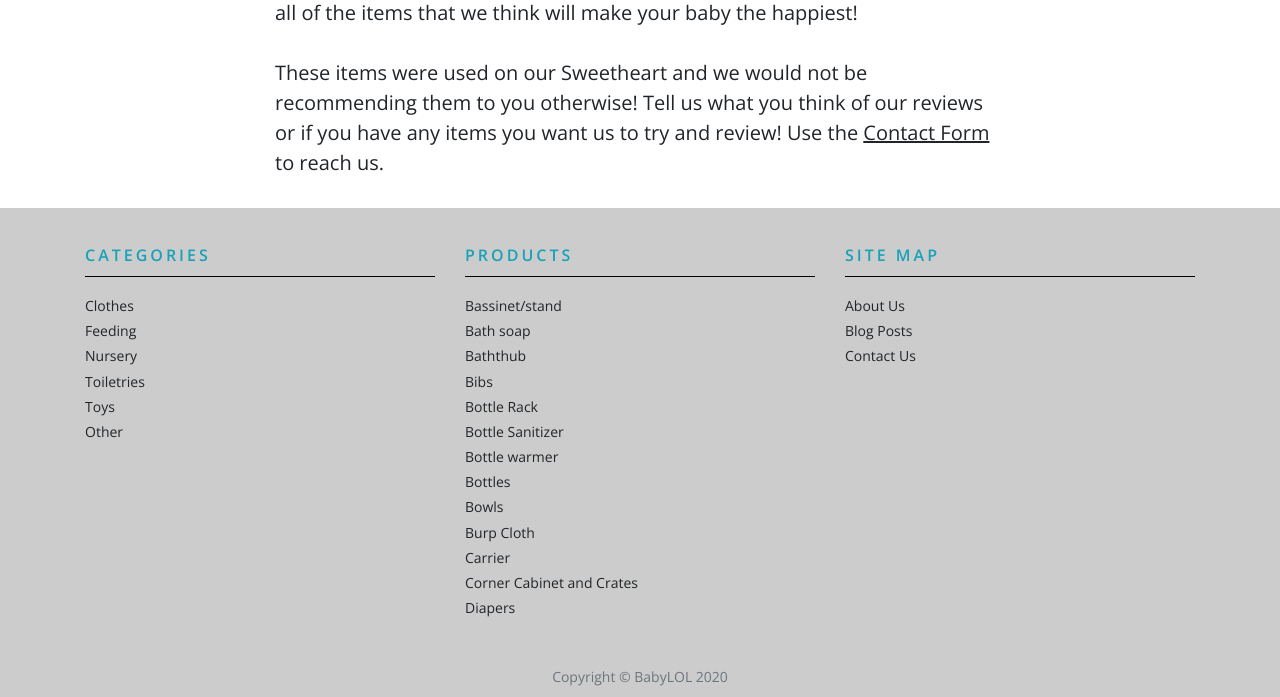
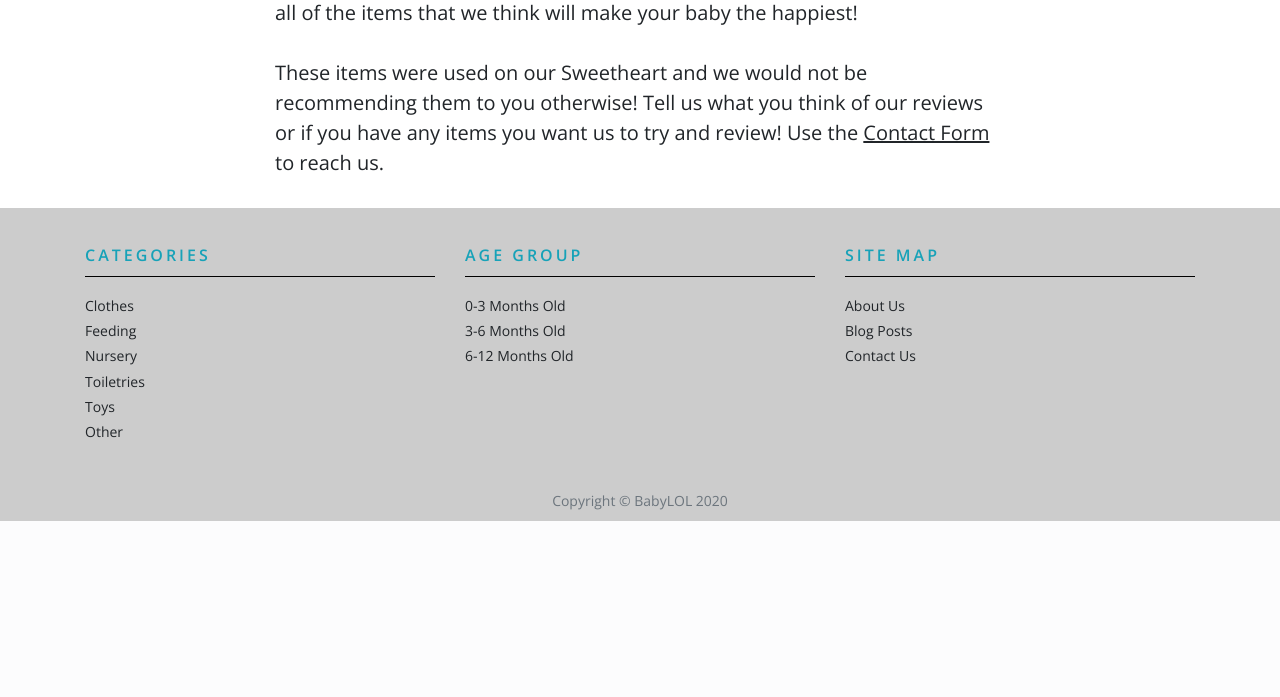
Before and after one commit to ahhlexk/babyproducts, a Django app: page /about in a window 1280 px wide. Shown: the part 884-1581 px from the top of the page. After the commit the page ends 1405 px from the top, so only its background shows below. Run offline with Django 3.2, Linux system fonts and the light colour scheme; some libraries are stand-ins or nearby versions.

Commit message:
updated footer html

```diff
--- a/blog/templates/blog/base.html
+++ b/blog/templates/blog/base.html
@@ -131,20 +131,10 @@
 
                 <div class="col">
                     <ul class="list-unstyled" id="footer-menu">
-                        <li class="footer-header">Products</li>
-                        <li><a href={% url 'tagged' 'bassinet-stand' %}>Bassinet/stand</a></li>
-                        <li><a href={% url 'tagged' 'bath-soap' %}>Bath soap</a></li>
-                        <li><a href={% url 'tagged' 'bathtub' %}>Baththub</a></li>
-                        <li><a href={% url 'tagged' 'bibs' %}>Bibs</a></li>
-                        <li><a href={% url 'tagged' 'bottle-rack' %}>Bottle Rack</a></li>
-                        <li><a href={% url 'tagged' 'bottle-sanitizer' %}>Bottle Sanitizer</a></li>
-                        <li><a href={% url 'tagged' 'bottle-warmer' %}>Bottle warmer</a></li>
-                        <li><a href={% url 'tagged' 'bottles' %}>Bottles</a></li>
-                        <li><a href={% url 'tagged' 'bowls' %}>Bowls</a></li>
-                        <li><a href={% url 'tagged' 'burp-cloth' %}>Burp Cloth</a></li>
-                        <li><a href={% url 'tagged' 'carrier' %}>Carrier</a></li>
-                        <li><a href={% url 'tagged' 'cabinets-crates' %}>Corner Cabinet and Crates</a></li>
-                        <li><a href={% url 'tagged' 'diapers' %}>Diapers</a></li>
+                        <li class="footer-header">Age Group</li>
+                        <li><a href={% url 'tagged' '0-3months' %}>0-3 Months Old</a></li>
+                        <li><a href={% url 'tagged' '3-6months' %}>3-6 Months Old</a></li>
+                        <li><a href={% url 'tagged' '6-12months' %}>6-12 Months Old</a></li>
                     </ul>
                 </div>
 
```
